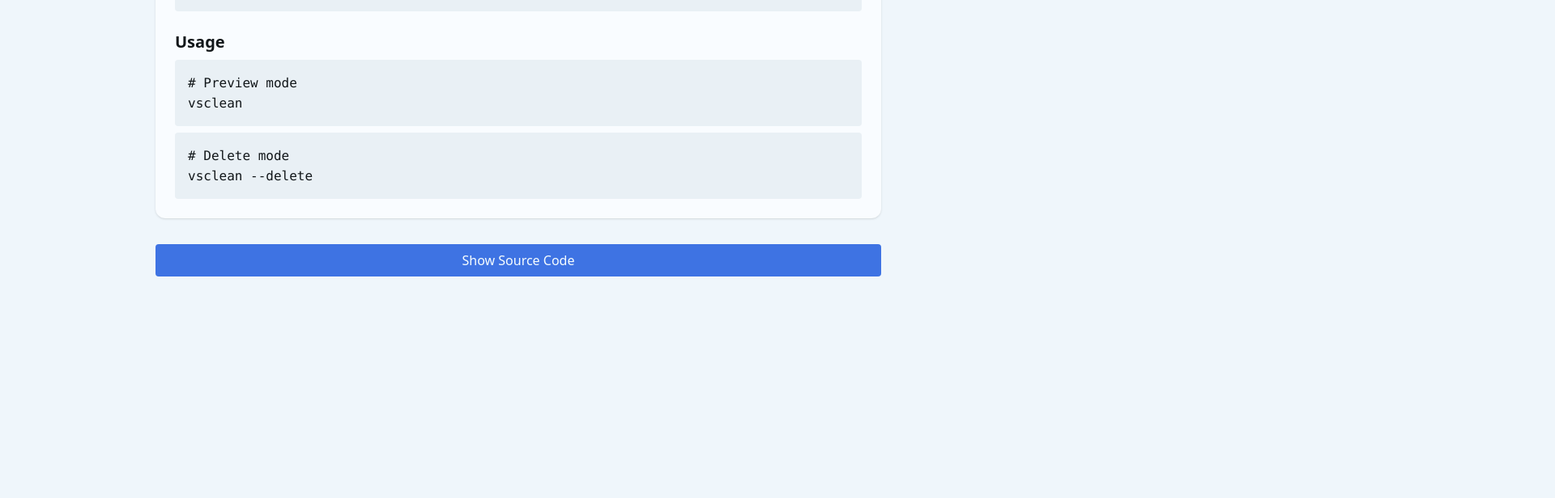
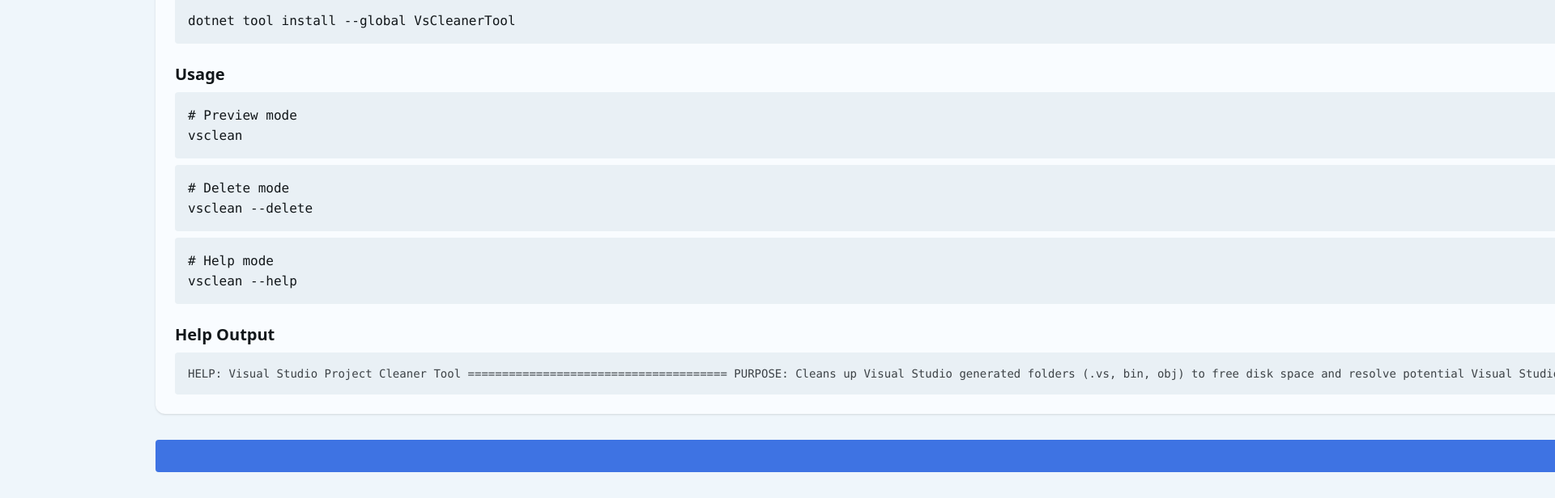
Before and after one commit to OsirisTerje/VSClean, a React (Vite) app: page / in a window 1280 px wide. Shown: the part 902-1518 px from the top of the page at 81% size, 1920 px wide, since content can reach past the window. Before the commit the page ends 1276 px from the top, so only its background shows below. Built offline with nearby package versions, Linux system fonts and the light colour scheme.

Commit message:
Generated by Spark: Add command-line help option with detailed instructions

```diff
--- a/src/App.tsx
+++ b/src/App.tsx
@@ -43,6 +43,10 @@ function App() {
                             </li>
                             <li className="flex gap-3">
                                 <span className="text-primary">✓</span>
+                                <span>Detailed help with usage instructions</span>
+                            </li>
+                            <li className="flex gap-3">
+                                <span className="text-primary">✓</span>
                                 <span>Detects if Visual Studio is locking folders</span>
                             </li>
                             <li className="flex gap-3">
@@ -70,8 +74,49 @@ function App() {
                             <div className="bg-muted p-4 rounded mb-2">
                                 <code># Preview mode<br />vsclean</code>
                             </div>
+                            <div className="bg-muted p-4 rounded mb-2">
+                                <code># Delete mode<br />vsclean --delete</code>
+                            </div>
                             <div className="bg-muted p-4 rounded">
-                                <code># Delete mode<br />vsclean --delete</code>
+                                <code># Help mode<br />vsclean --help</code>
+                            </div>
+                        </div>
+
+                        <div className="mt-6">
+                            <h3 className="text-xl font-bold mb-2">Help Output</h3>
+                            <div className="bg-muted p-4 rounded text-sm font-mono overflow-auto">
+                                <pre className="text-foreground/80">
+HELP: Visual Studio Project Cleaner Tool
+======================================
+
+PURPOSE:
+  Cleans up Visual Studio generated folders (.vs, bin, obj) to free disk space
+  and resolve potential Visual Studio issues.
+
+USAGE:
+  vsclean [options]
+
+OPTIONS:
+  --help, -h     : Display this help message
+  --delete, -d   : Delete the identified folders (otherwise only preview)
+
+EXAMPLES:
+  vsclean             : Preview folders that would be deleted
+  vsclean --delete    : Delete all found folders after confirmation
+  vsclean -h          : Display help information
+
+BEHAVIOR:
+  - Without options, the tool runs in preview mode only
+  - The tool scans recursively from the current directory
+  - It searches for .vs, bin, and obj folders
+  - In delete mode, it checks if Visual Studio is locking folders
+  - A confirmation prompt is shown before any deletion occurs
+
+NOTES:
+  - Close Visual Studio before running in delete mode
+  - Running this tool will remove build artifacts and require rebuilding projects
+  - The tool is safe to use but always make sure you have backups
+                                </pre>
                             </div>
                         </div>
                     </section>
@@ -108,6 +153,14 @@ namespace VsCleanerTool
             Console.WriteLine("--------------------------------");
 
             bool deleteMode = args.Contains("--delete") || args.Contains("-d");
+            bool helpMode = args.Contains("--help") || args.Contains("-h");
+
+            // Show help if requested and exit
+            if (helpMode)
+            {
+                DisplayHelp();
+                return 0;
+            }
 
             string currentDirectory = Directory.GetCurrentDirectory();
 
@@ -156,6 +209,42 @@ namespace VsCleanerTool
         }
 
         // Additional methods omitted for brevity
+
+        static void DisplayHelp()
+        {
+            Console.ForegroundColor = ConsoleColor.White;
+            Console.WriteLine("HELP: Visual Studio Project Cleaner Tool");
+            Console.WriteLine("======================================");
+            Console.ResetColor();
+
+            Console.WriteLine("\nPURPOSE:");
+            Console.WriteLine("  Cleans up Visual Studio generated folders (.vs, bin, obj) to free disk space");
+            Console.WriteLine("  and resolve potential Visual Studio issues.");
+
+            Console.WriteLine("\nUSAGE:");
+            Console.WriteLine("  vsclean [options]");
+
+            Console.WriteLine("\nOPTIONS:");
+            Console.WriteLine("  --help, -h     : Display this help message");
+            Console.WriteLine("  --delete, -d   : Delete the identified folders (otherwise only preview)");
+
+            Console.WriteLine("\nEXAMPLES:");
+            Console.WriteLine("  vsclean             : Preview folders that would be deleted");
+            Console.WriteLine("  vsclean --delete    : Delete all found folders after confirmation");
+            Console.WriteLine("  vsclean -h          : Display help information");
+
+            Console.WriteLine("\nBEHAVIOR:");
+            Console.WriteLine("  - Without options, the tool runs in preview mode only");
+            Console.WriteLine("  - The tool scans recursively from the current directory");
+            Console.WriteLine("  - It searches for .vs, bin, and obj folders");
+            Console.WriteLine("  - In delete mode, it checks if Visual Studio is locking folders");
+            Console.WriteLine("  - A confirmation prompt is shown before any deletion occurs");
+
+            Console.WriteLine("\nNOTES:");
+            Console.WriteLine("  - Close Visual Studio before running in delete mode");
+            Console.WriteLine("  - Running this tool will remove build artifacts and require rebuilding projects");
+            Console.WriteLine("  - The tool is safe to use but always make sure you have backups");
+        }
     }
 }`}</pre>
                             </div>
--- a/src/prd.md
+++ b/src/prd.md
@@ -39,6 +39,11 @@
    - Why: Prevent errors and alert user to close Visual Studio
    - Success: Accurate detection and clear warning message
 
+5. **Help Documentation**
+   - What: Provide comprehensive help with --help/-h flag showing usage instructions
+   - Why: Enable users to understand all tool features and proper usage
+   - Success: Clear, well-organized help output that covers all functions
+
 ## Design Direction
 - Command-line interface with clear, structured output
 - Color-coded terminal output for different types of messages (information, warnings, success)
@@ -57,5 +62,6 @@
 - Create a .NET Core console application
 - Use System.IO for file operations
 - Package as a .NET tool with appropriate metadata
-- Implement command-line argument parsing
+- Implement command-line argument parsing (--delete/-d, --help/-h)
 - Create clear, informative console output
+- Implement comprehensive help documentation
```
